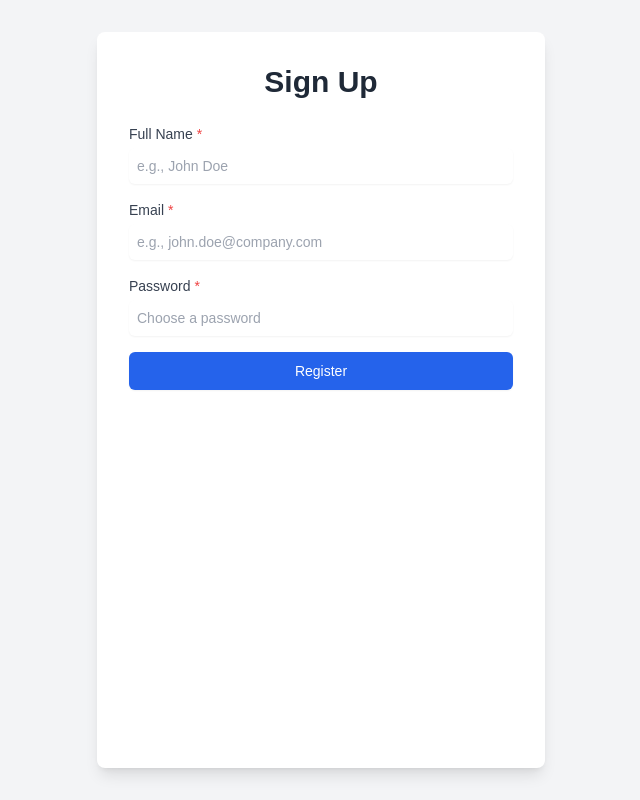
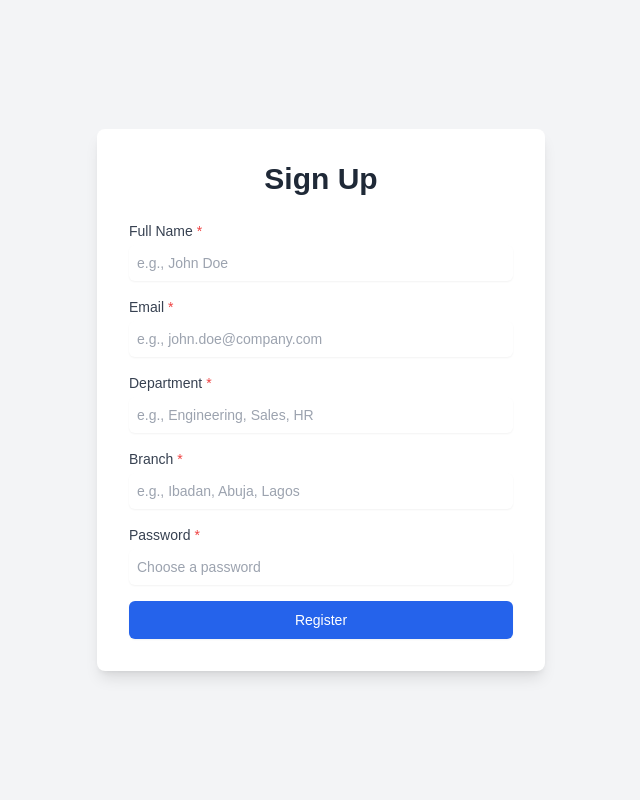
Before and after one commit to Richeyy10/Traceworka, a Next.js app: page /signup in a window 1280 px wide. Shown: the whole page, without its empty margins (319-959 px from the left). Built offline with nearby package versions, Linux system fonts and the light colour scheme.

Commit message:
Sign up/sign in sorted

```diff
--- a/src/app/api/admin/create-user/route.ts
+++ b/src/app/api/admin/create-user/route.ts
@@ -29,13 +29,13 @@ export async function POST(request: NextRequest) {
     const userSnapshot = await userRef.where('email', '==', userEmail).limit(1).get();
     const userData = userSnapshot.docs[0]?.data();
 
-    if (userData?.role !== 'admin') {
+    if (userData?.role !== 'supervisor' && userData?.role !== 'admin' && userData?.role !== 'owner') {
       return NextResponse.json({ message: 'Forbidden. Must be an admin.' }, { status: 403 });
     }
 
-    const { name, email, password, role } = await request.json();
+    const { name, email, department, branch, password, role } = await request.json();
 
-    if (!name || !email || !password || !role) {
+    if (!name || !email || !department || !branch || !password || !role) {
       return NextResponse.json({ message: 'All fields are required.' }, { status: 400 });
     }
 
@@ -52,6 +52,8 @@ export async function POST(request: NextRequest) {
     const newUser = {
       name,
       email,
+      department,
+      branch,
       password: hashedPassword,
       role,
     };
--- a/src/app/api/register/route.ts
+++ b/src/app/api/register/route.ts
@@ -15,7 +15,7 @@ const db = getFirestore();
 
 export async function POST(request: NextRequest) {
   try {
-    const { name, email, password } = await request.json();
+    const { name, email, department, branch, password } = await request.json();
 
     if (!name || !email || !password) {
       return NextResponse.json({ message: 'All fields are required.' }, { status: 400 });
@@ -36,8 +36,10 @@ export async function POST(request: NextRequest) {
     const newUser = {
       name,
       email,
+      department,
+      branch,
       password: hashedPassword,
-      role: 'user', // Default role for new sign-ups
+      role: 'staff', // Default role for new sign-ups
     };
 
     // Save the new user to Firestore
--- a/src/components/AdminUserForm.tsx
+++ b/src/components/AdminUserForm.tsx
@@ -6,6 +6,8 @@ export default function AdminUserForm() {
   const [formData, setFormData] = useState({
     name: '',
     email: '',
+    department: '',
+    branch: '',
     password: '',
     role: 'user',
   });
@@ -39,7 +41,7 @@ export default function AdminUserForm() {
 
       if (response.ok) {
         setMessage('User created successfully!');
-        setFormData({ name: '', email: '', password: '', role: 'user' });
+        setFormData({ name: '', email: '', department: '', branch: '', password: '', role: 'user' });
       } else {
         setError(data.message || 'Failed to create user.');
       }
@@ -73,6 +75,24 @@ export default function AdminUserForm() {
           required
         />
         <InputField
+          label="Department"
+          name="department"
+          type="text"
+          value={formData.department}
+          onChange={handleInputChange}
+          placeholder="e.g., Engineering, Sales, HR"
+          required
+        />
+        <InputField
+          label="Branch"
+          name="branch"
+          type="text"
+          value={formData.branch}
+          onChange={handleInputChange}
+          placeholder="e.g., Ibadan, Abuja, Lagos"
+          required
+        />
+        <InputField
           label="Password"
           name="password"
           type="password"
@@ -90,8 +110,8 @@ export default function AdminUserForm() {
             onChange={handleInputChange}
             className="mt-1 block w-full pl-3 pr-10 py-2 text-base text-black border-gray-300 focus:outline-none focus:ring-blue-500 focus:border-blue-500 sm:text-sm rounded-md"
           >
-            <option value="user">Staff</option>
-            <option value="admin">Supervisor</option>
+            <option value="staff">Staff</option>
+            <option value="supervisor">Supervisor</option>
           </select>
         </div>
         <div>
--- a/src/components/SignupForm.tsx
+++ b/src/components/SignupForm.tsx
@@ -9,6 +9,8 @@ export default function SignupForm() {
   const [formData, setFormData] = useState({
     name: '',
     email: '',
+    department: '',
+    branch: '',
     password: '',
   });
 
@@ -54,7 +56,7 @@ export default function SignupForm() {
   };
 
   return (
-    <div className="flex justify-center p-8 bg-gray-100 min-h-screen">
+    <div className="flex flex-col items-center justify-center p-8 bg-gray-100 min-h-screen">
       <div className="w-full max-w-md bg-white p-8 rounded-lg shadow-lg">
         <h1 className="text-3xl font-bold text-center text-gray-800 mb-6">
           Sign Up
@@ -81,6 +83,24 @@ export default function SignupForm() {
             required
           />
           <InputField
+            label="Department"
+            name="department"
+            type="text"
+            value={formData.department}
+            onChange={handleInputChange}
+            placeholder="e.g., Engineering, Sales, HR"
+            required
+          />
+          <InputField
+            label="Branch"
+            name="branch"
+            type="text"
+            value={formData.branch}
+            onChange={handleInputChange}
+            placeholder="e.g., Ibadan, Abuja, Lagos"
+            required
+          />
+          <InputField
             label="Password"
             name="password"
             type="password"
```
